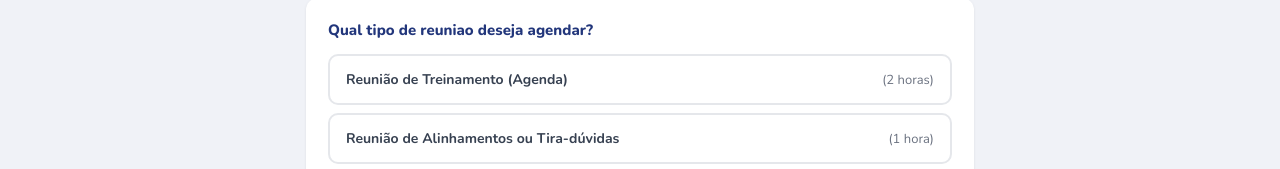
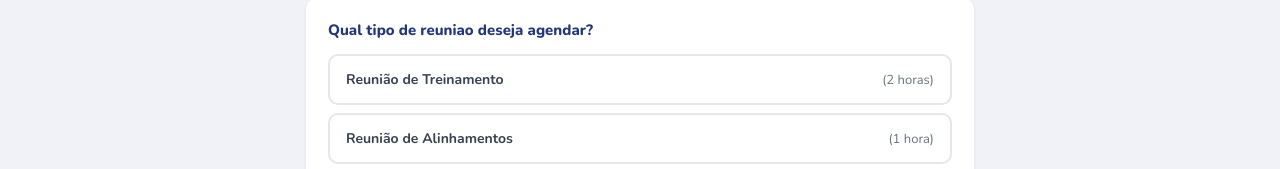
Before and after one commit to clipescola-gp/agendamentos-renan, a plain HTML site: page index.html in a window 1280 px wide. Shown: the part 377-546 px from the top of the page. Drawn offline with nearby package versions, Linux system fonts and the light colour scheme.

Commit message:
Add files via upload

```diff
--- a/index.html
+++ b/index.html
@@ -72,8 +72,8 @@ input{width:100%;padding:9px 12px;border:1.5px solid #d1d5db;border-radius:8px;f
   <div id="s1" class="card">
     <div class="ttl">Qual tipo de reuniao deseja agendar?</div>
     <div id="type-list">
-      <div class="tc" id="tc0"><span class="tn">Reunião de Treinamento (Agenda)</span><span class="td">(2 horas)</span></div>
-      <div class="tc" id="tc1"><span class="tn">Reunião de Alinhamentos ou Tira-dúvidas</span><span class="td">(1 hora)</span></div>
+      <div class="tc" id="tc0"><span class="tn">Reunião de Treinamento</span><span class="td">(2 horas)</span></div>
+      <div class="tc" id="tc1"><span class="tn">Reunião de Alinhamentos</span><span class="td">(1 hora)</span></div>
       <div class="tc" id="tc2"><span class="tn">Reunião de Módulo Extra</span><span class="td">(1 hora)</span></div>
     </div>
     <button class="btn" id="btn1" disabled style="margin-top:8px">Proximo</button>
@@ -116,7 +116,7 @@ var CSM_N="Renan Baptistella";
 var CSM_E="renan.clipescola@gmail.com";
 var CSM_ICS="https://calendar.google.com/calendar/ical/renan.clipescola%40gmail.com/private-0b24ae0debef4bc4bbc595f6e5912f23/basic.ics";
 var SHEET="1rwNkmBUlOjfUHbIbHpyHiLfou8tYyJfQbZtz0dwjgwA";
-var MTYPES=[{"id":"mt1","label":"Reunião de Treinamento (Agenda)","duration":120},{"id":"mt2","label":"Reunião de Alinhamentos ou Tira-dúvidas","duration":60},{"id":"mt_1780512216393","label":"Reunião de Módulo Extra","duration":60}];
+var MTYPES=[{"id":"mt1","label":"Reunião de Treinamento","duration":120},{"id":"mt2","label":"Reunião de Alinhamentos","duration":60},{"id":"mt_1780512216393","label":"Reunião de Módulo Extra","duration":60}];
 var SBT={"mt1":[{"day":1,"time":"09:30"},{"day":1,"time":"14:30"},{"day":2,"time":"14:30"},{"day":3,"time":"09:30"},{"day":3,"time":"14:30"},{"day":4,"time":"09:30"},{"day":4,"time":"14:30"},{"day":5,"time":"09:30"}],"mt2":[{"day":1,"time":"09:00"},{"day":1,"time":"11:00"},{"day":2,"time":"14:00"},{"day":3,"time":"09:00"},{"day":3,"time":"11:00"},{"day":4,"time":"09:00"},{"day":4,"time":"11:00"},{"day":5,"time":"09:00"},{"day":5,"time":"11:00"},{"day":1,"time":"14:00"},{"day":1,"time":"15:30"},{"day":2,"time":"15:30"},{"day":3,"time":"14:00"},{"day":3,"time":"15:30"},{"day":4,"time":"14:00"},{"day":4,"time":"15:30"}],"mt_1780512216393":[{"day":1,"time":"09:00"},{"day":1,"time":"11:00"},{"day":1,"time":"14:00"},{"day":1,"time":"15:30"},{"day":2,"time":"14:00"},{"day":2,"time":"15:30"},{"day":3,"time":"09:00"},{"day":3,"time":"11:00"},{"day":3,"time":"14:00"},{"day":3,"time":"15:30"},{"day":4,"time":"09:00"},{"day":4,"time":"11:00"},{"day":4,"time":"14:00"},{"day":4,"time":"15:30"},{"day":5,"time":"09:00"},{"day":5,"time":"11:00"}]};
 var currentFreeDays={};
 var cy=new Date().getFullYear(),cm=new Date().getMonth();
```
